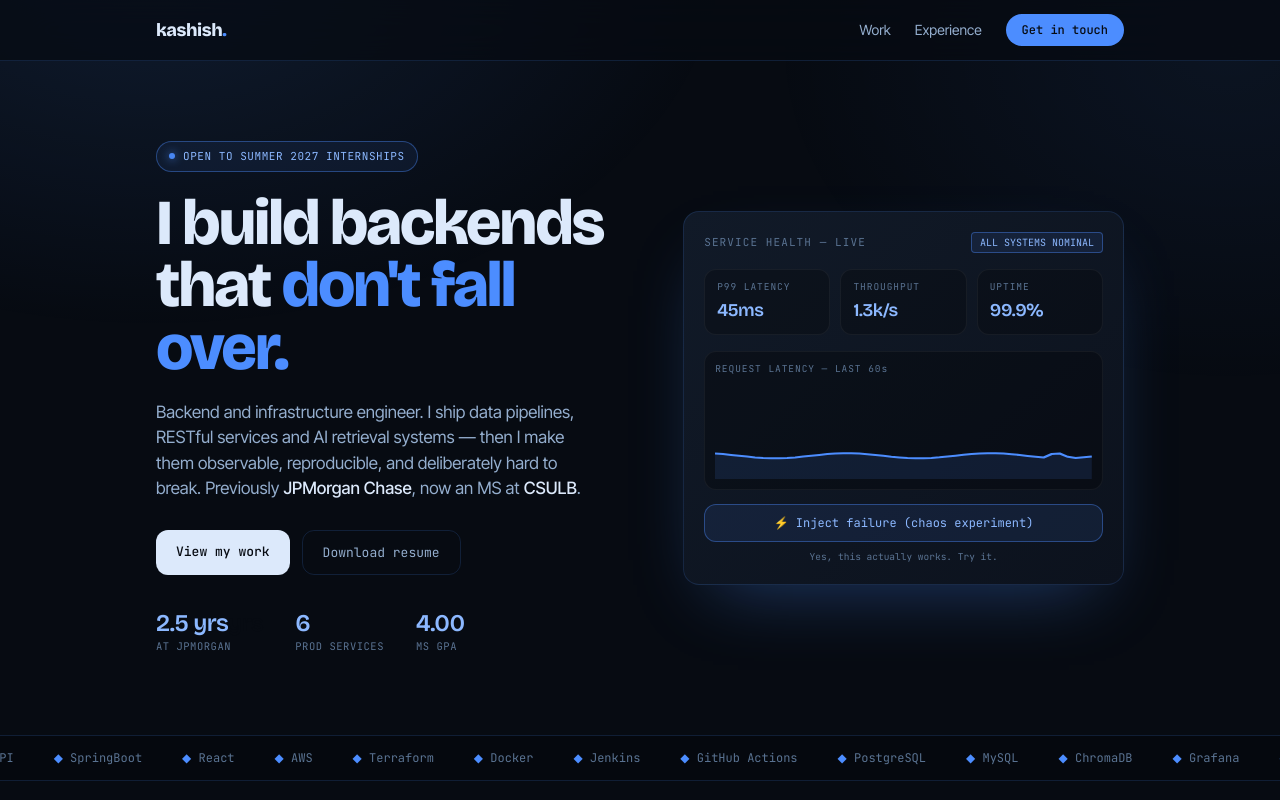
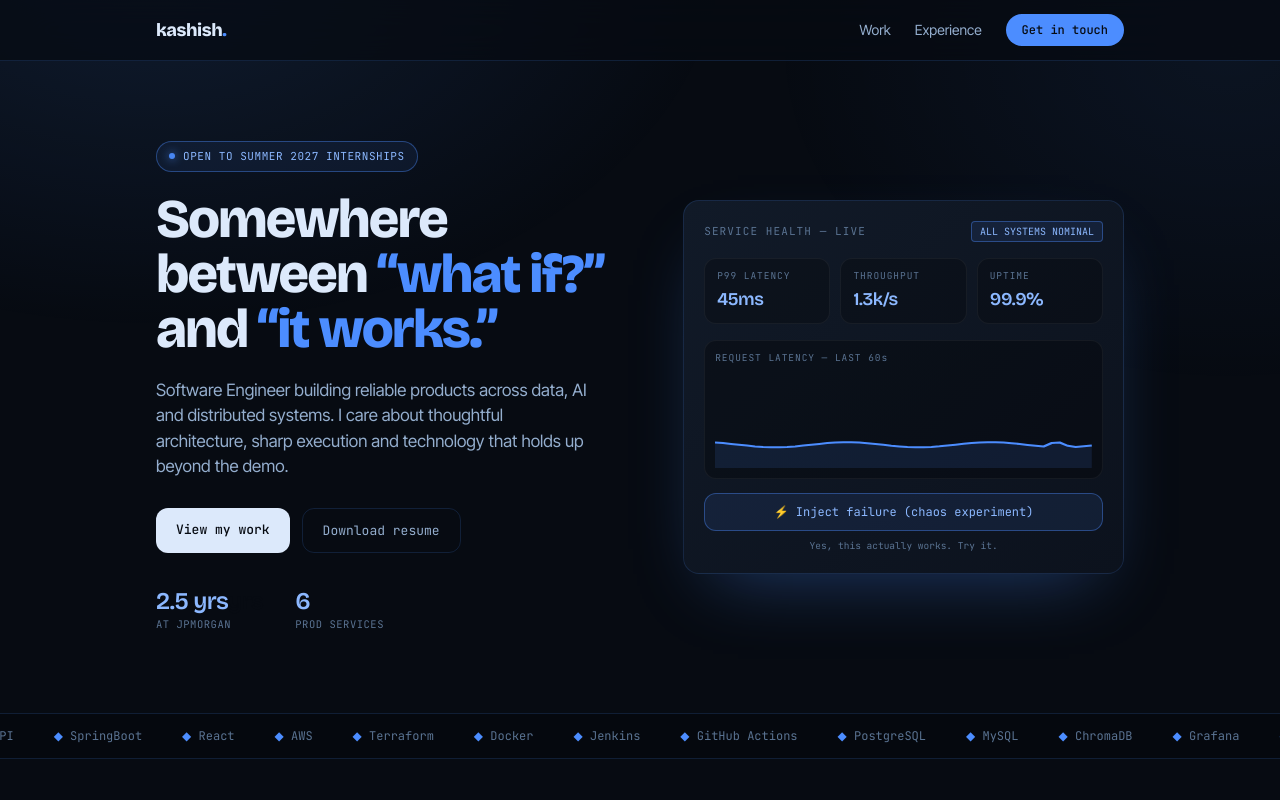
Before and after one commit to kashish0201/portfolio, a Next.js app: page / in a window 1280 px wide. Shown: the top 800 px of the page. Built offline with nearby package versions, Linux system fonts and the light colour scheme.

Commit message:
Update hero copy and add resume PDF.
Align the headline/lede with the new positioning and wire the resume download to the file in public.

```diff
--- a/components/Hero.tsx
+++ b/components/Hero.tsx
@@ -11,15 +11,22 @@ export default function Hero() {
             {profile.status}
           </span>
 
-          <h1 className="mb-5 font-display text-[2.6rem] font-extrabold leading-[0.98] tracking-[-0.035em] md:text-[4rem]">
-            {profile.headline.before}
-            <span className="text-accent">{profile.headline.accent}</span>
+          <h1 className="mb-5 font-display text-[2.3rem] font-extrabold leading-[1.02] tracking-[-0.035em] md:text-[3.4rem]">
+            {profile.headline.map((seg, i) => (
+              <span key={i} className={seg.accent ? "text-accent" : "text-ink"}>
+                {seg.text}
+              </span>
+            ))}
           </h1>
 
-          <p className="mb-7 max-w-[44ch] text-[17px] text-ink-dim">
-            {profile.lede} Previously{" "}
+          {/* <p className="mb-7 max-w-[44ch] text-[17px] text-ink-dim">
+            {profile.lede} Former{" "}
             <strong className="font-medium text-ink">JPMorgan Chase</strong>, now an MS at{" "}
             <strong className="font-medium text-ink">CSULB</strong>.
+          </p> */}
+
+          <p className="mb-7 max-w-[44ch] text-[17px] text-ink-dim">
+            {profile.lede}
           </p>
 
           <div className="mb-8 flex flex-wrap gap-3">
--- a/data/content.ts
+++ b/data/content.ts
@@ -4,21 +4,22 @@ export const profile = {
   name: "Kashish Phulwani",
   brand: "kashish",
   status: "OPEN TO SUMMER 2027 INTERNSHIPS",
-  headline: {
-    before: "I build backends that ",
-    accent: "don't fall over.",
-  },
-  lede: "Backend and infrastructure engineer. I ship data pipelines, RESTful services and AI retrieval systems — then I make them observable, reproducible, and deliberately hard to break.",
+  headline: [
+    { text: "Somewhere between ", accent: false },
+    { text: "“what if?”", accent: true },
+    { text: " and ", accent: false },
+    { text: "“it works.”", accent: true },
+  ] as { text: string; accent: boolean }[],
+  lede: "Software Engineer building reliable products across data, AI and distributed systems. I care about thoughtful architecture, sharp execution and technology that holds up beyond the demo.",
   email: "phulwanikashish@gmail.com",
   github: "https://github.com/YOUR_USERNAME",
   linkedin: "https://linkedin.com/in/YOUR_USERNAME",
-  resumeUrl: "/resume.pdf", // drop your PDF in /public
+  resumeUrl: "/Kashish_Phulwani_resume.pdf", // drop your PDF in /public
 };
 
 export const stats = [
   { value: "2.5 yrs", unit: "yrs", label: "AT JPMORGAN" },
   { value: "6", unit: "", label: "PROD SERVICES" },
-  { value: "4.00", unit: "", label: "MS GPA" },
 ];
 
 export const stack = [
```
Also changed, not shown: 1 other file (tests, documents, lock files or other folders).
